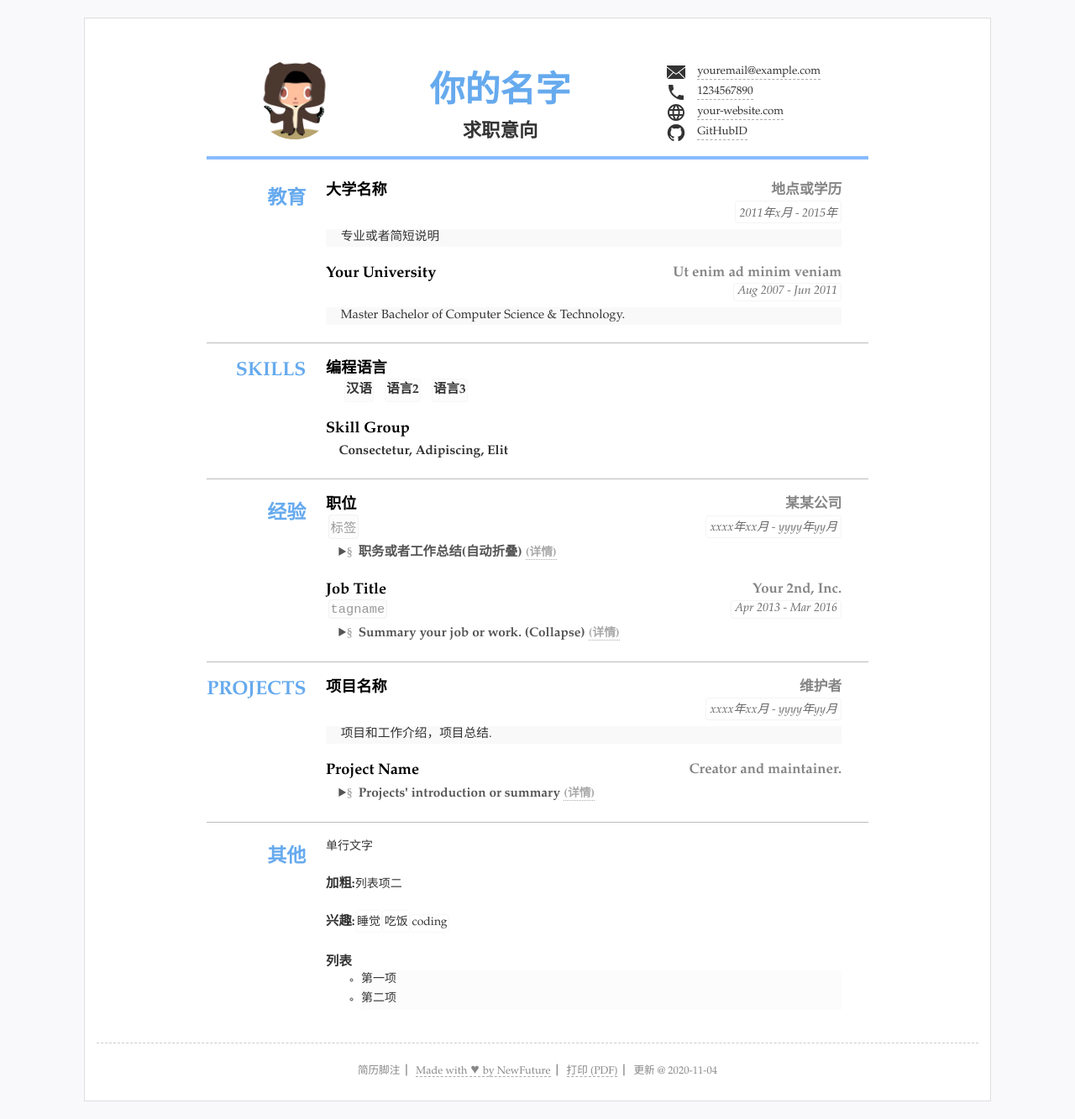
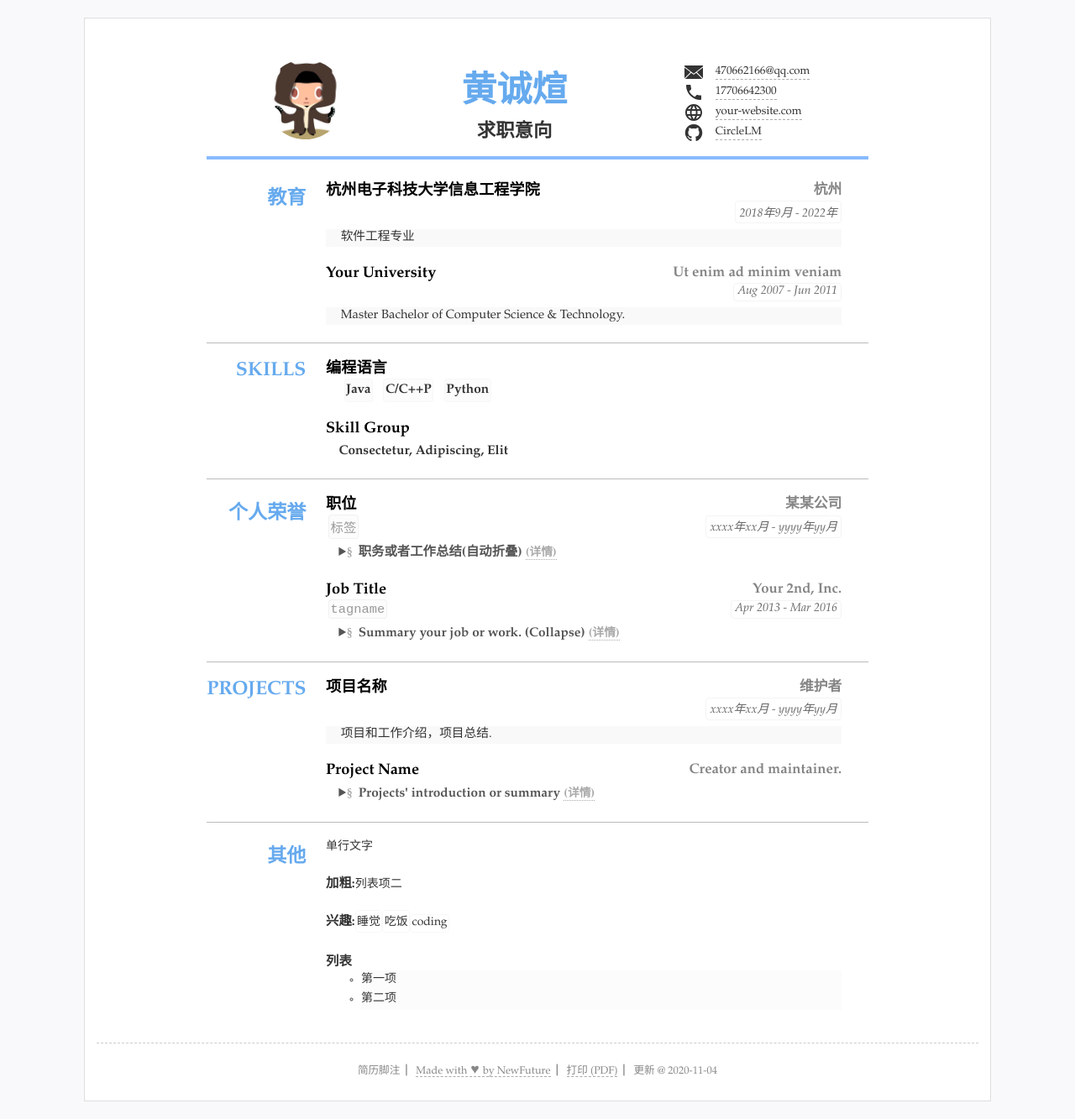
Before and after one commit to CircleLM/jianli, a Jekyll site: the page built from index.html, in a window 1280 px wide. Shown: the whole page at 84% size. Built offline with Jekyll 4.4.1, drawn with Linux system fonts in a browser that asks for light colours.

Commit message:
Update resume.yml

```diff
--- a/_data/resume.yml
+++ b/_data/resume.yml
@@ -3,22 +3,22 @@
 
 title: "简历标题"
 lang: "zh" #语言设置 zh表示中文 en 表示英语
-name: "你的名字"
+name: "黄诚煊"
 jobtitle: "求职意向" #可空不显示
 photo: "assets/img/photo.jpg" #照片可空，不显示
 
 #联系方式
 contact: #联系方式连接等3~5行
-- text: "youremail@example.com" #文本内容
+- text: "470662166@qq.com" #文本内容
   href: 'mailto:youremail@example.com' #链接，无链接则空
   icon: 'icons/email.svg' #图标 svg文件
-- text: "1234567890"
+- text: "17706642300"
   href: 'tel:1234567890'
   icon: 'icons/phone.svg'
 - text: "your-website.com"
   href: 'http://your-website.com'
   icon: 'icons/web.svg'
-- text: "GitHubID"
+- text: "CircleLM"
   href: 'https://github.com/NewFuture'
   icon: "icons/github.svg"
   attr: 'target="_blank"' #新标签页打开
@@ -30,10 +30,10 @@ main: #简历主要内容，
 - type: education #类别为ID
   name: 教育 #显示名称，空则使用type
   content: #内容基本格式 标题-副标题-日期-详细内容 (都允许空)
-  - title: 大学名称
-    duration: "2011年x月 - 2015年"
-    sub: 地点或学历
-    detail: 专业或者简短说明
+  - title: 杭州电子科技大学信息工程学院
+    duration: "2018年9月 - 2022年"
+    sub: 杭州
+    detail: 软件工程专业
   - title: Your University
     duration: Aug 2007 - Jun 2011
     sub: Ut enim ad minim veniam
@@ -44,14 +44,14 @@ main: #简历主要内容，
   content:
   - title: 编程语言
     items: #itmems 可以小块的方式显示
-    - 汉语
-    - 语言2
-    - 语言3
+    - Java
+    - C/C++P
+    - Python
   - title: Skill Group
     summary: Consectetur, Adipiscing, Elit
 
 - type: experience
-  name: 经验
+  name: 个人荣誉
   content:
   - title: 职位
     sub: 某某公司
```
